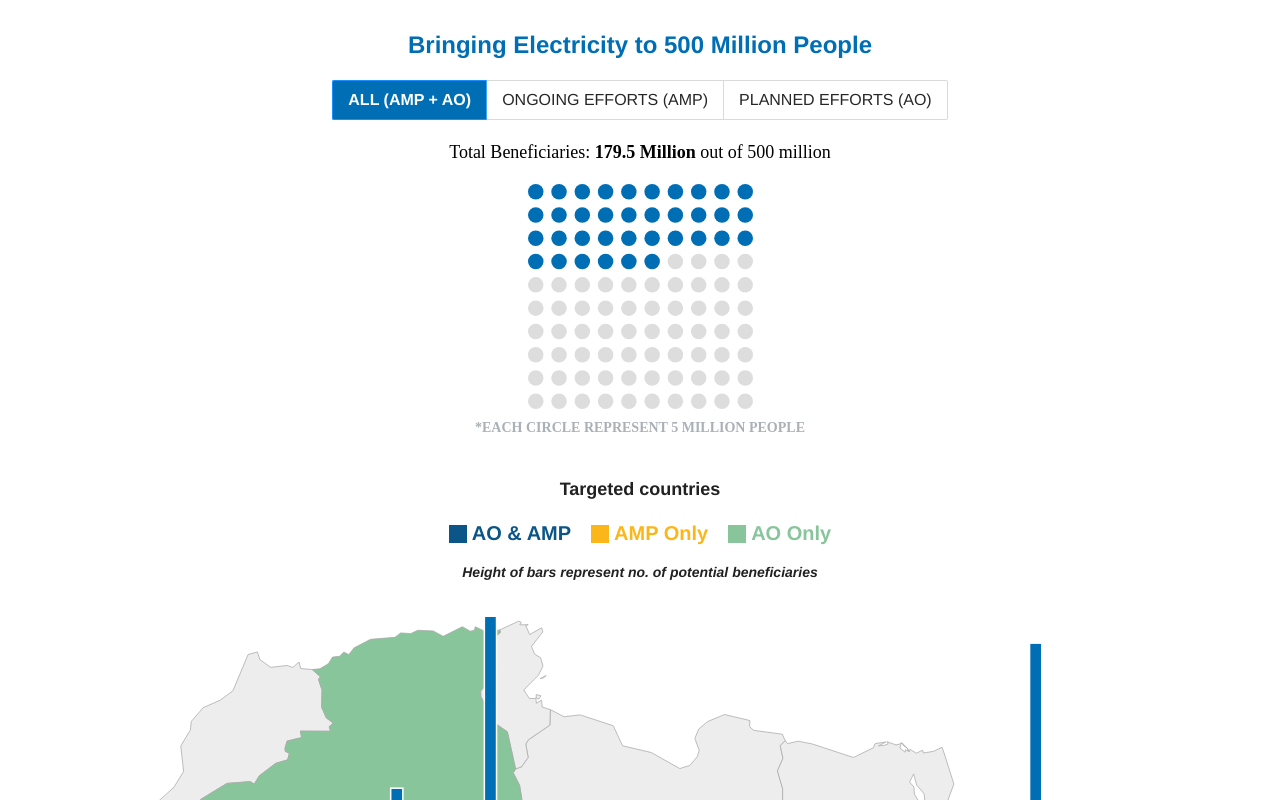
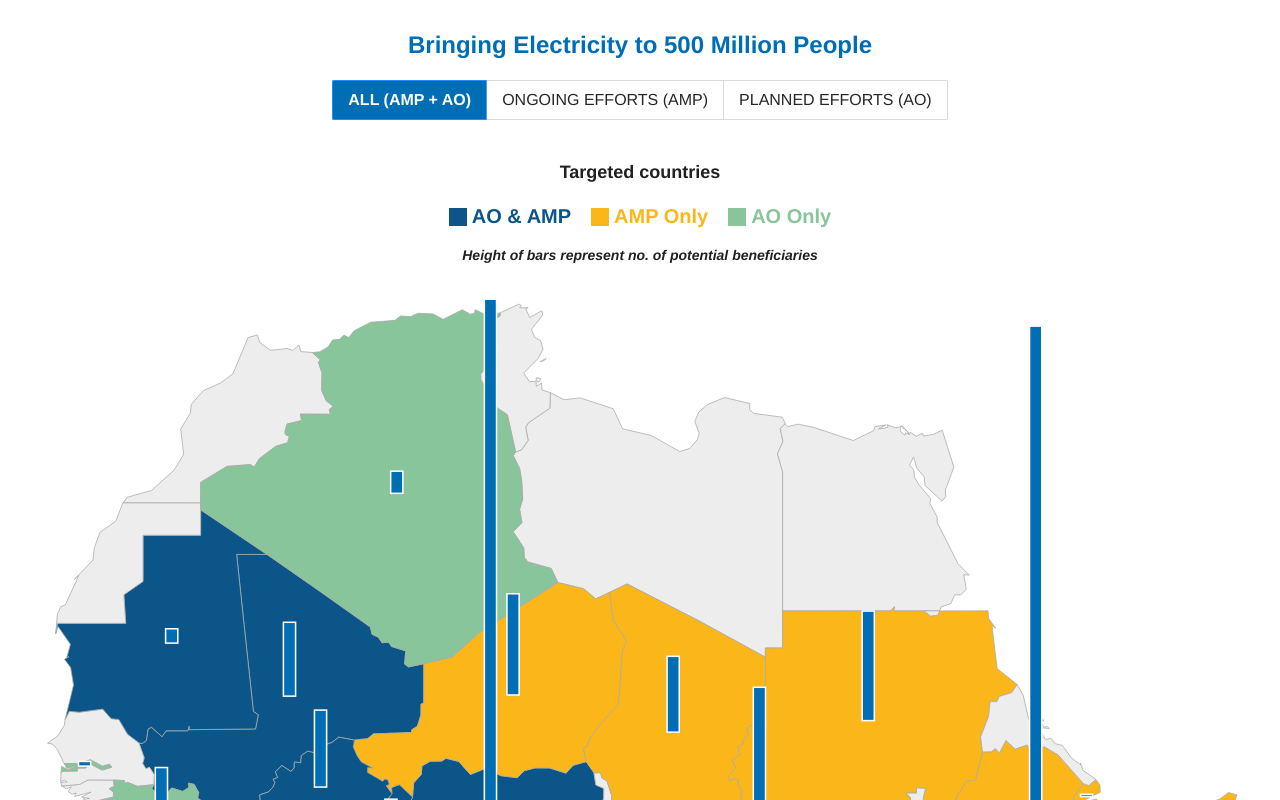
Before and after one commit to UNDP-Data/ea-africa-project-map, a React (Create React App) app: page / in a window 1280 px wide. Shown: the top 800 px of the page. Built offline with nearby package versions, Linux system fonts and the light colour scheme; a web font is replaced by a local one.

Commit message:
remove unit chart

```diff
--- a/src/App.tsx
+++ b/src/App.tsx
@@ -3,7 +3,6 @@
 import { Radio } from 'antd';
 import 'antd/dist/antd.css';
 import { UnivariateMap } from './UnivariateMap';
-import { UnitChart } from './UnitChart';
 
 const GlobalStyle = createGlobalStyle`
   :root {
@@ -150,26 +149,6 @@
   text-align: center;
 `;
 
-const SubNote = styled.div`
-  font-family: 'Proxima Nova';
-  font-size: 1.4rem;
-  line-height: 1.8rem;
-  font-weight: 600;
-  text-transform: uppercase;
-  color: var(--black-500);
-  margin: 1rem 0 2rem 0;
-  text-align: center;
-`;
-
-const BannerInfo = styled.div`
-  font-family: 'Proxima Nova';
-  font-size: 1.8rem;
-  line-height: 2.4rem;
-  color: var(--black-700);
-  margin: 1rem 0 2rem 0;
-  text-align: center;
-`;
-
 const SubTitle = styled.div`
   margin: 4rem 0 2rem 0;
   font-weight: 700;
@@ -221,19 +200,6 @@
           <Radio.Button className='radioLabel' value='Planned'>Planned Efforts (AO)</Radio.Button>
         </Radio.Group>
       </RadioEl>
-      <BannerInfo>
-        Total Beneficiaries:
-        {' '}
-        <span className='bold'>
-          {value === 'All' ? '179.5 Million' : value === 'AMP' ? '29.5 Million' : '150 Million' }
-        </span>
-        {' '}
-        out of 500 million
-      </BannerInfo>
-      <UnitChart selectedValue={value} />
-      <SubNote>
-        *each circle represent 5 MilLion People
-      </SubNote>
       <SubTitle>Targeted countries</SubTitle>
       {
         value === 'All'
```
